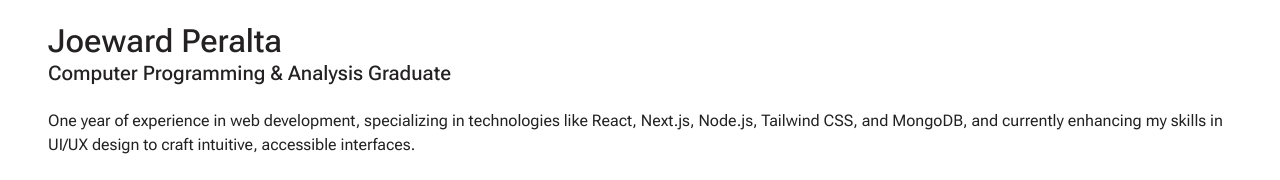
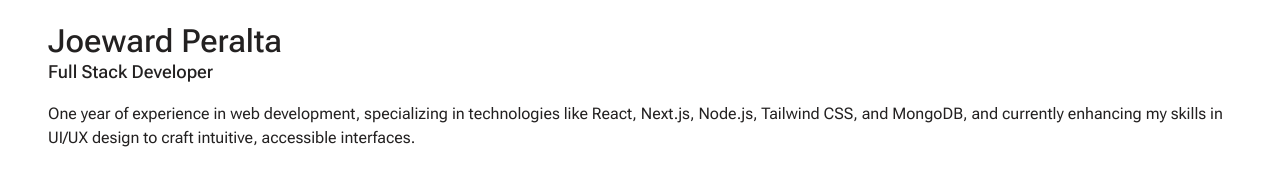
Before and after one commit to joewardperalta/developer-portfolio, a Next.js app: page / in a window 1280 px wide. Shown: the part 2033-2213 px from the top of the page. Built offline with nearby package versions, Linux system fonts and the light colour scheme.

Commit message:
Change the overall look of the about section and adjust the components for different screen sizes

```diff
--- a/app/page.js
+++ b/app/page.js
@@ -65,16 +65,17 @@ export default function Home() {
             {/* Description */}
             <Column className="mt-[1.5rem]">
               <Heading3>Joeward Peralta</Heading3>
-              <SubHeading>
-                Computer Programming & Analysis Graduate
-              </SubHeading>
-              <Paragraph className="mb-16">
+              <SubHeading>Full Stack Developer</SubHeading>
+              <Paragraph className="text-gray mb-8">
                 One year of experience in web development,
                 specializing in technologies like
-                <span> React</span>,<span> Next.js</span>,
-                <span> Node.js</span>,<span> Tailwind CSS</span>, and
-                MongoDB, and currently enhancing my skills in UI/UX
-                design to craft intuitive, accessible interfaces.
+                <span className="text-secondary"> React</span>,
+                <span className="text-secondary"> Next.js</span>,
+                <span className="text-secondary"> Node.js</span>,
+                <span className="text-secondary"> Tailwind CSS</span>,
+                and MongoDB, and currently enhancing my skills in
+                UI/UX design to craft intuitive, accessible
+                interfaces.
               </Paragraph>
               <SecondaryButton>Download My Resume</SecondaryButton>
             </Column>
--- a/components/Typography/SubHeading.jsx
+++ b/components/Typography/SubHeading.jsx
@@ -1,7 +1,7 @@
 export default function SubHeading({ className, children }) {
   return (
     <p
-      className={`${className} mb-6 text-[1.25rem] font-medium leading-[1.2] text-secondary`}
+      className={`${className} mb-5 text-[1rem] font-medium leading-[1.2] text-secondary tablet:text-[1.125rem]`}
     >
       {children}
     </p>
--- a/tailwind.config.js
+++ b/tailwind.config.js
@@ -10,6 +10,8 @@ module.exports = {
       colors: {
         primary: "var(--primary-color)",
         secondary: "var(--secondary-color)",
+        gray: "#6A6767",
+        lightGray: "#A39E9E",
       },
       borderRadius: {
         default: "1.25rem",
```
